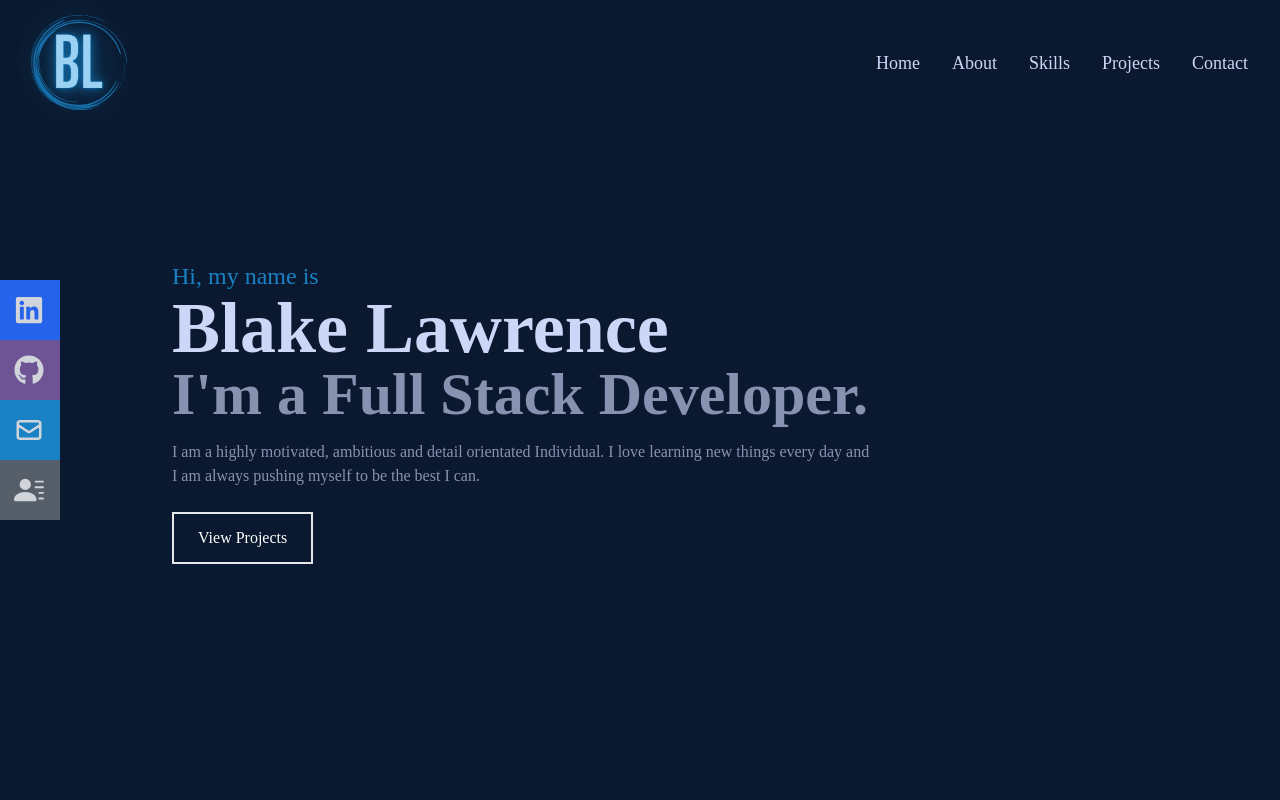
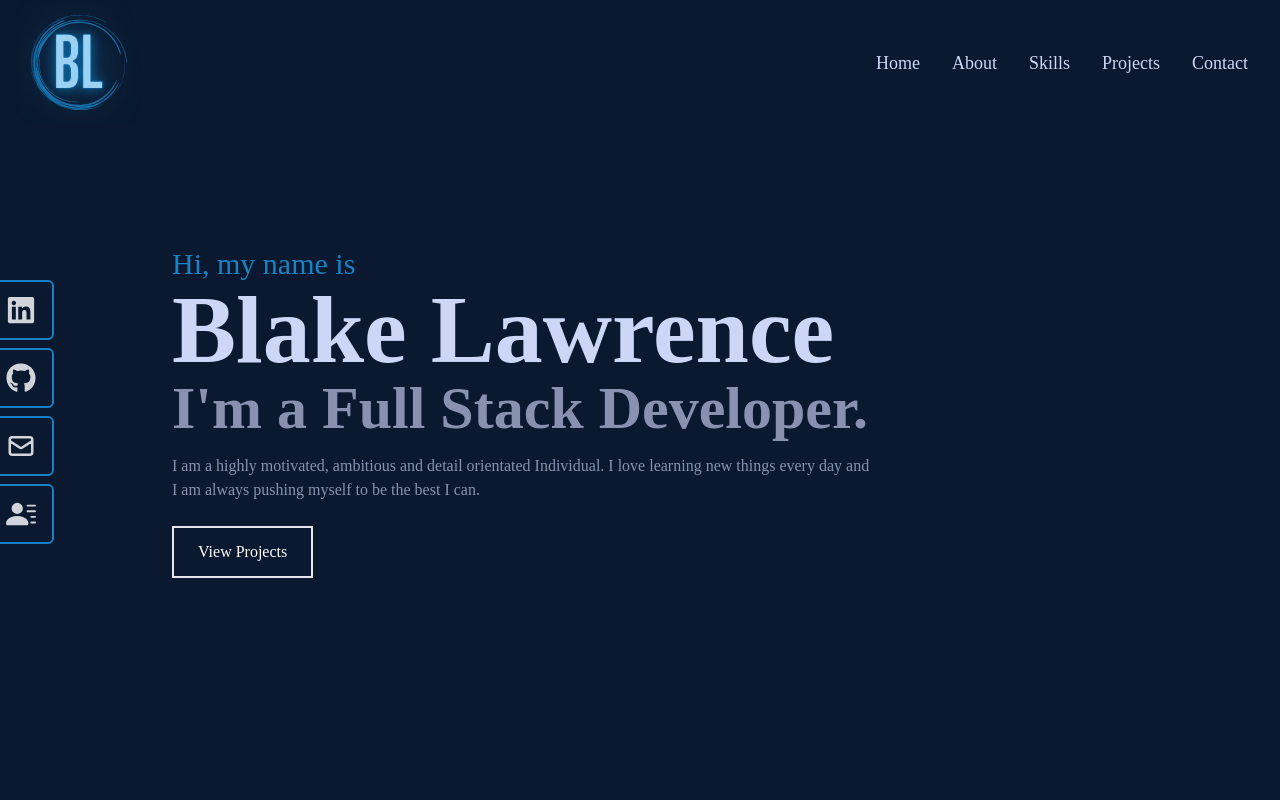
Before and after one commit to BlakeLawrence/portfolio, a React (Create React App) app: page / in a window 1280 px wide. Shown: the top 800 px of the page. Built offline with nearby package versions, Linux system fonts and the light colour scheme.

Commit message:
worked on social icons spacing and shadows

```diff
--- a/src/components/Home.jsx
+++ b/src/components/Home.jsx
@@ -10,9 +10,9 @@ const Home = () => {
   return (
     <>
       {/* social icons */}
-      <div className="flex fixed flex-col top-[35%] left-0">
-        <ul className="">
-          <li className=" w-[150px] h-[40px] sm:w-[160px] sm:h-[60px] flex justify-between items-center ml-[-100px] hover:ml-[-10px] duration-300 bg-blue-600">
+      <div className="flex fixed flex-col top-[35%] left-1">
+        <ul>
+          <li className=" w-[150px] h-[40px] sm:w-[150px] sm:h-[60px] flex justify-between items-center ml-[-100px] hover:ml-[-10px] duration-300 border-2 rounded-md border-[#1982C4] hover:shadow-md hover:shadow-[#1982C4]">
             <a
               className="flex justify-between items-center w-full text-gray-300"
               href="https://www.linkedin.com/in/blake-lawrence83/"
@@ -21,7 +21,7 @@ const Home = () => {
               LinkedIn <FaLinkedin size={30} />
             </a>
           </li>
-          <li className=" w-[150px] h-[40px] sm:w-[160px] sm:h-[60px]  flex justify-between items-center ml-[-100px] hover:ml-[-10px] duration-300 bg-[#6e5494]">
+          <li className=" w-[150px] h-[40px] sm:w-[150px] mt-2 sm:h-[60px] flex justify-between items-center ml-[-100px] hover:ml-[-10px] duration-300 border-2 rounded-md border-[#1982C4] hover:shadow-md hover:shadow-[#1982C4]">
             <a
               className="flex justify-between items-center w-full text-gray-300"
               href="https://github.com/BlakeLawrence"
@@ -31,7 +31,7 @@ const Home = () => {
             </a>
           </li>
           <Link to="contact" spy={true} smooth={true} duration={500}>
-            <li className=" w-[150px] h-[40px] sm:w-[160px] sm:h-[60px]  flex justify-between items-center ml-[-100px] hover:ml-[-10px] duration-300 bg-[#1982C4]">
+            <li className=" w-[150px] h-[40px] sm:w-[150px] mt-2 sm:h-[60px] flex justify-between items-center ml-[-100px] hover:ml-[-10px] duration-300 rounded-md border-2 border-[#1982C4] hover:shadow-md hover:shadow-[#1982C4]">
               <a
                 className="flex justify-between items-center w-full text-gray-300"
                 href="/"
@@ -40,7 +40,7 @@ const Home = () => {
               </a>
             </li>
           </Link>
-          <li className=" w-[150px] h-[40px] sm:w-[160px] sm:h-[60px]  flex justify-between items-center ml-[-100px] hover:ml-[-10px] duration-300 bg-[#565f69]">
+          <li className=" w-[150px] h-[40px] sm:w-[150px] mt-2 sm:h-[60px] flex justify-between items-center ml-[-100px] hover:ml-[-10px] duration-300 border-2 rounded-md border-[#1982C4] hover:shadow-md hover:shadow-[#1982C4]">
             <a
               className="flex justify-between items-center w-full text-gray-300"
               href={cv}
@@ -56,8 +56,8 @@ const Home = () => {
       <div name="home" className="w-full h-screen bg-[#0a192f]">
         {/* Overall Container */}
         <div className="max-w-[1000px] mx-10 lg:mx-auto px-8 flex flex-col justify-center h-full pt-8">
-          <p className="text-[#1982C4] text-xl sm:text-2xl">Hi, my name is</p>
-          <h1 className="text-3xl sm:text-7xl font-bold text-[#ccd6f6]">
+          <p className="text-[#1982C4] text-xl sm:text-3xl">Hi, my name is</p>
+          <h1 className="text-3xl sm:text-8xl font-bold text-[#ccd6f6]">
             Blake Lawrence
           </h1>
           <h2 className="text-3xl sm:text-6xl font-bold text-[#8892b0]">
```
